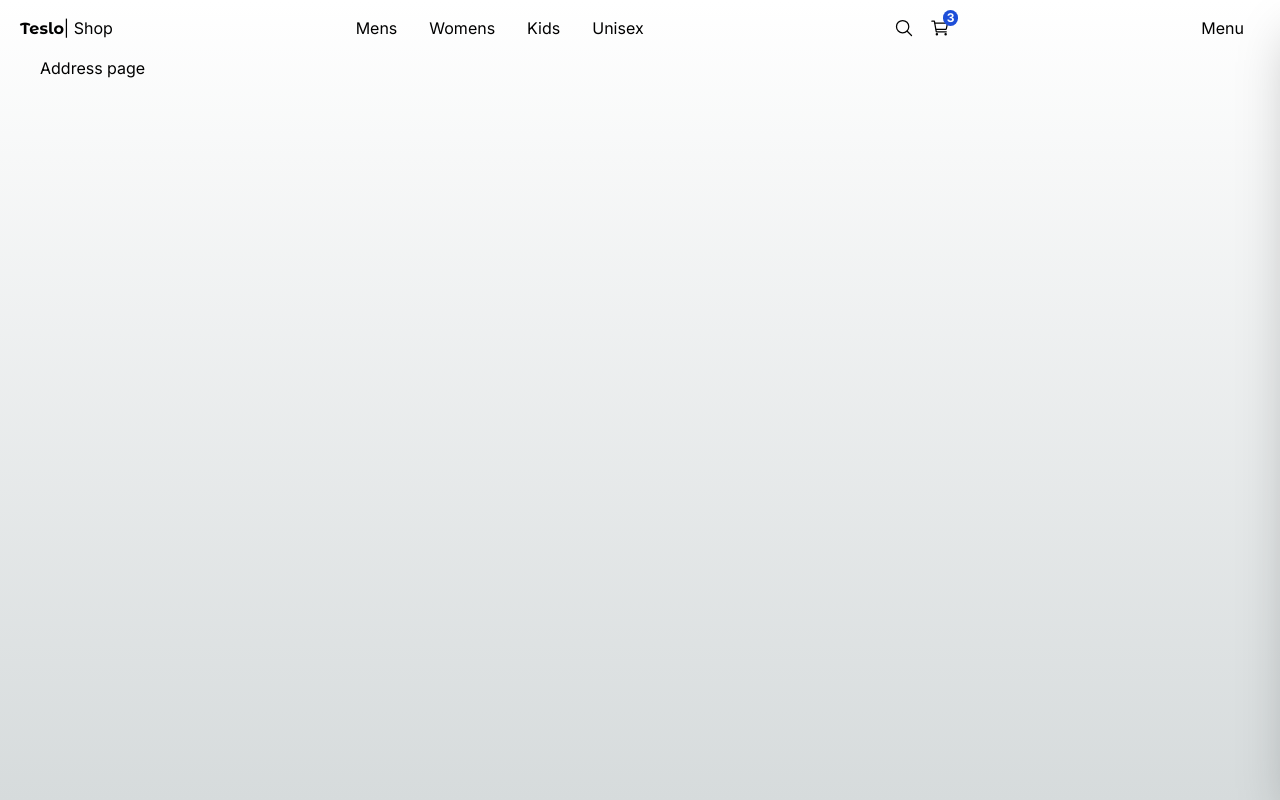
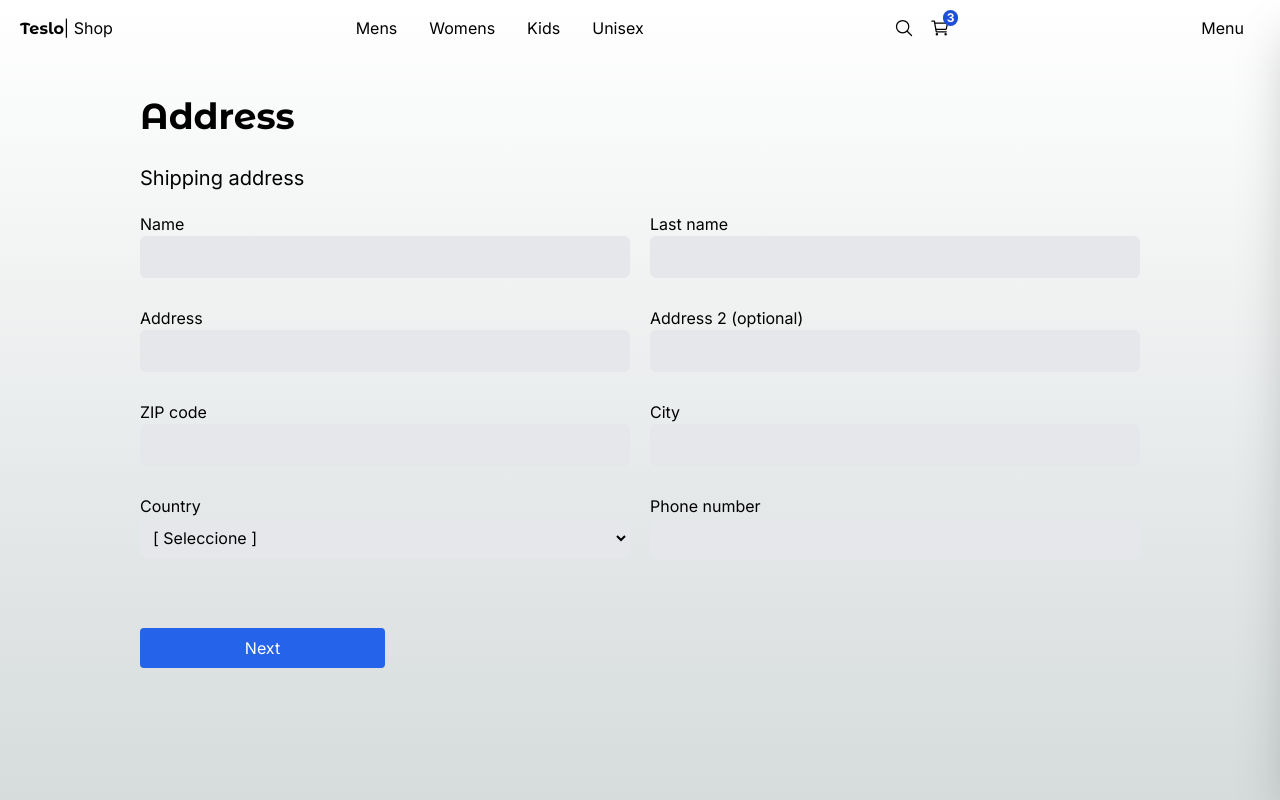
Before and after one commit to babaquero07/teslo-shop, a Next.js app: page /checkout/address in a window 1280 px wide. Built offline with nearby package versions, Linux system fonts and the light colour scheme.

Commit message:
Refactor cart and checkout address pages

```diff
--- a/src/app/(shop)/cart/page.tsx
+++ b/src/app/(shop)/cart/page.tsx
@@ -65,7 +65,7 @@
               <span className="mt-5 text-2xl text-right">$ 100</span>
             </div>
 
-            <div className="mt-5 mb-2 w-full align-bottom">
+            <div className="mt-5 mb-2 w-full">
               <Link
                 className="flex btn-primary justify-center"
                 href="/checkout/address"
--- a/src/app/(shop)/checkout/address/page.tsx
+++ b/src/app/(shop)/checkout/address/page.tsx
@@ -1,7 +1,66 @@
+import Link from "next/link";
+import Title from "@/components/ui/title/Title";
+
 export default function () {
   return (
-    <div>
-      <h1>Address page</h1>
+    <div className="flex flex-col sm:justify-center sm:items-center mb-72 px-10 sm:px-0">
+      <div className="w-full  xl:w-[1000px] flex flex-col justify-center text-left">
+        <Title title="Address" subtitle="Shipping address" />
+
+        <div className="grid grid-cols-1 gap-2 sm:gap-5 sm:grid-cols-2">
+          <div className="flex flex-col mb-2">
+            <span>Name</span>
+            <input type="text" className="p-2 border rounded-md bg-gray-200" />
+          </div>
+
+          <div className="flex flex-col mb-2">
+            <span>Last name</span>
+            <input type="text" className="p-2 border rounded-md bg-gray-200" />
+          </div>
+
+          <div className="flex flex-col mb-2">
+            <span>Address</span>
+            <input type="text" className="p-2 border rounded-md bg-gray-200" />
+          </div>
+
+          <div className="flex flex-col mb-2">
+            <span>Address 2 (optional)</span>
+            <input type="text" className="p-2 border rounded-md bg-gray-200" />
+          </div>
+
+          <div className="flex flex-col mb-2">
+            <span>ZIP code</span>
+            <input type="text" className="p-2 border rounded-md bg-gray-200" />
+          </div>
+
+          <div className="flex flex-col mb-2">
+            <span>City</span>
+            <input type="text" className="p-2 border rounded-md bg-gray-200" />
+          </div>
+
+          <div className="flex flex-col mb-2">
+            <span>Country</span>
+            <select className="p-2 border rounded-md bg-gray-200">
+              <option value="">[ Seleccione ]</option>
+              <option value="CO">Colombia</option>
+            </select>
+          </div>
+
+          <div className="flex flex-col mb-2">
+            <span>Phone number</span>
+            <input type="text" className="p-2 border rounded-md bg-gray-200" />
+          </div>
+
+          <div className="flex flex-col mb-2 sm:mt-10">
+            <Link
+              href="/checkout"
+              className="btn-primary flex w-full sm:w-1/2 justify-center "
+            >
+              Next
+            </Link>
+          </div>
+        </div>
+      </div>
     </div>
   );
 }
```
